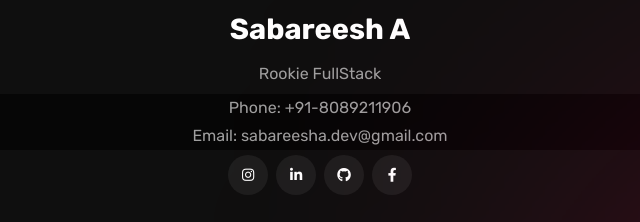
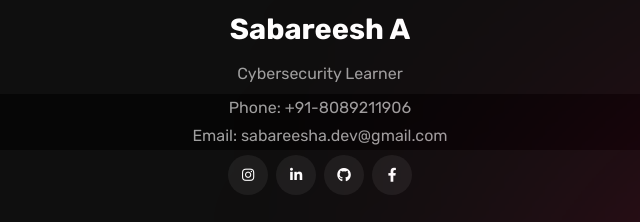
Before and after one commit to Sabareesh-A/Port-folio, a plain HTML site: page index.html in a window 1280 px wide. Shown: the part 800-1022 px from the top of the page, 320-960 px from the left. Drawn offline with nearby package versions, Linux system fonts and the light colour scheme.

Commit message:
new commit

```diff
--- a/index.html
+++ b/index.html
@@ -39,7 +39,7 @@
                                 <div class="content">
                                     <div class="title-area">
                                         <h4 class="title">Sabareesh A</h4>
-                                        <span class="subtitle">Rookie FullStack</span>
+                                        <span class="subtitle">Cybersecurity Learner</span>
                                     </div>
                                     <div class="description">
                                         <div class="info-box" style="padding: 0px ;">
```
